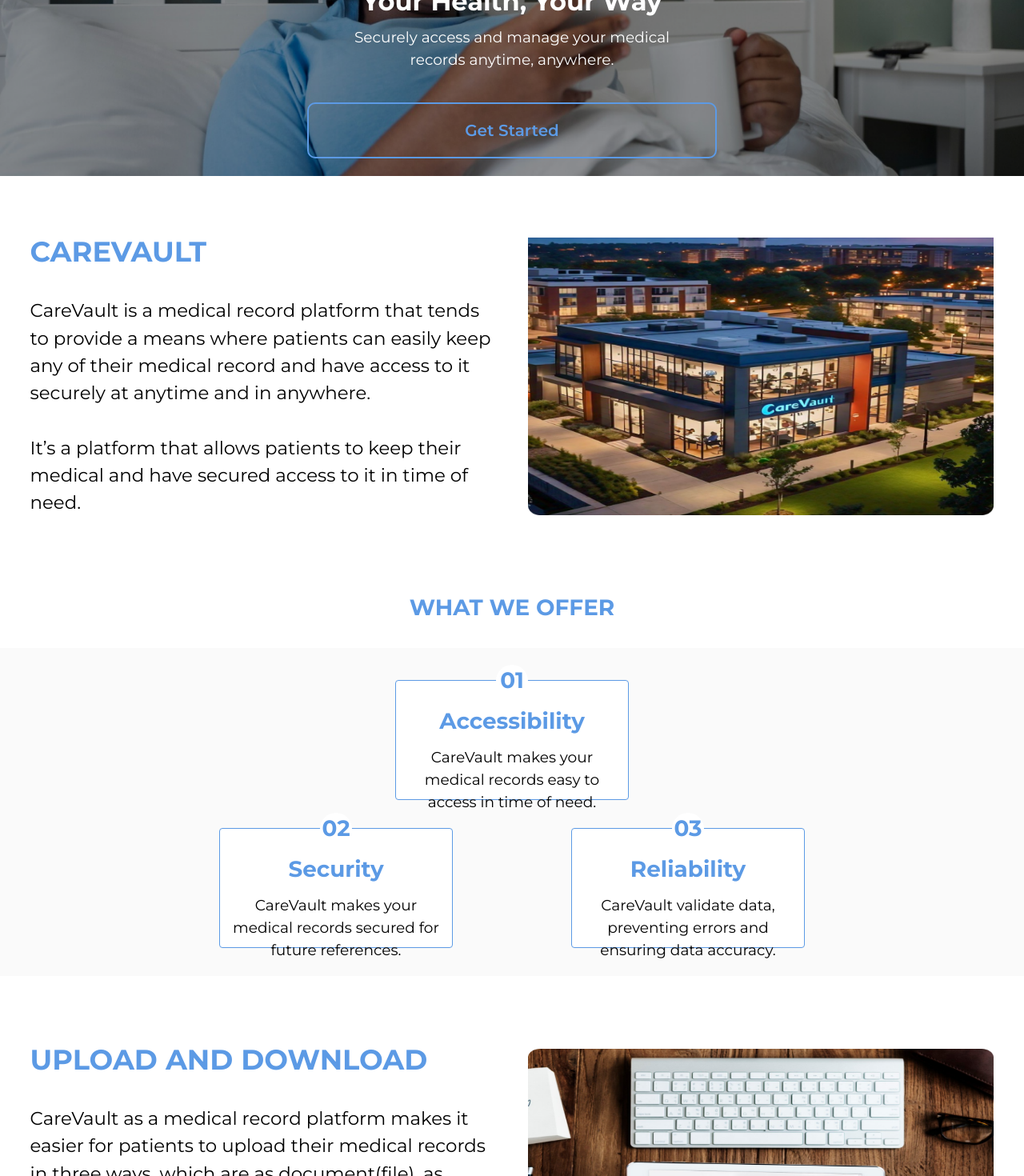
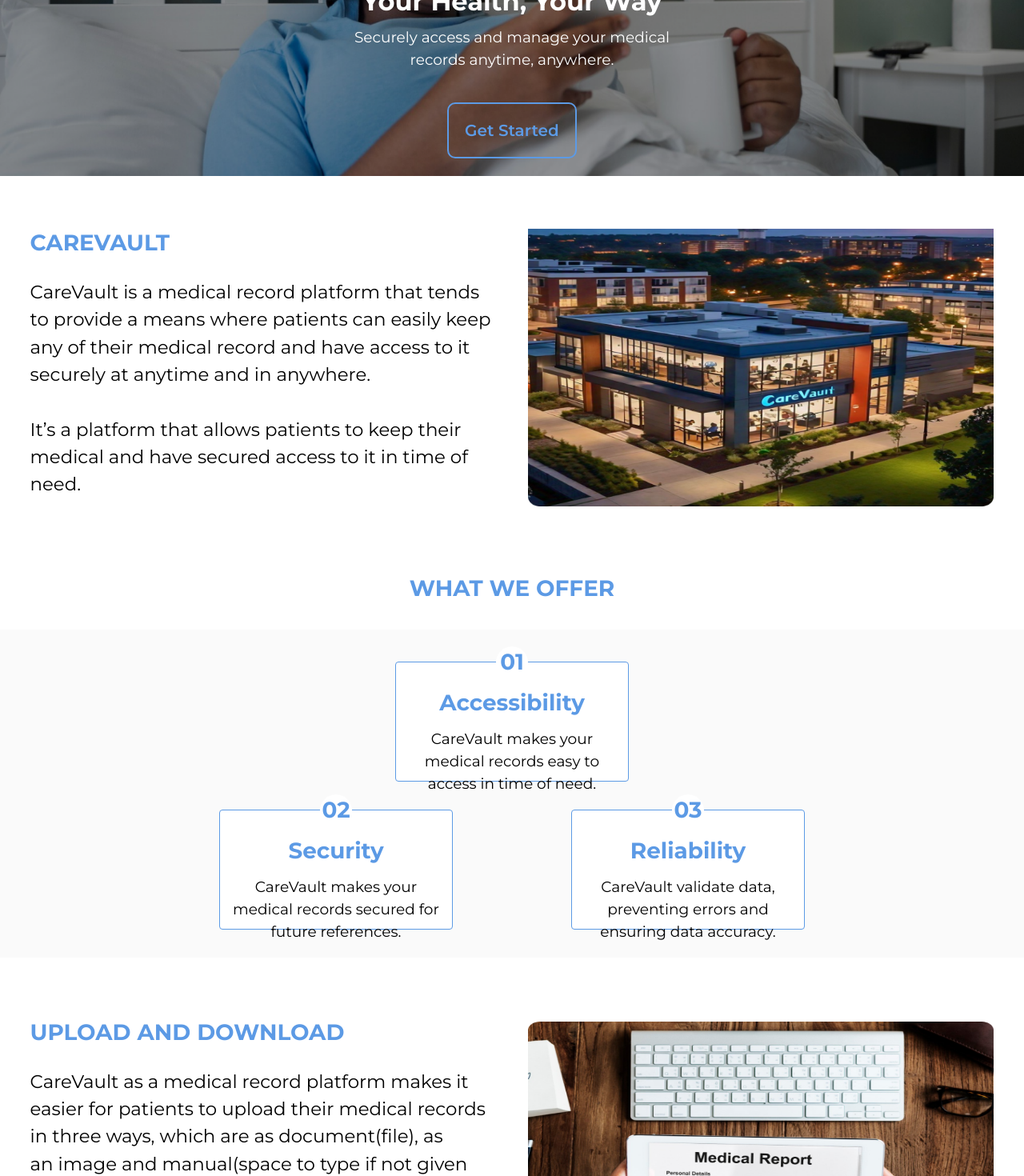
Before and after one commit to adeola02/CareVaultApp, a React (Vite) app: page / in a window 1280 px wide. Shown: the part 260-1730 px from the top of the page at 80% size. Built offline with nearby package versions, Linux system fonts and the light colour scheme.

Commit message:
Fix: Landing Page

```diff
--- a/src/Auth/SignUp.jsx
+++ b/src/Auth/SignUp.jsx
@@ -153,7 +153,7 @@
               <input
                 id="email"
                 type="email"
-                placeholder="Email"
+                placeholder="E-mail"
                 name="email"
                 value={formData.email}
                 onChange={handleChange}
--- a/src/AuthCss/Login.css
+++ b/src/AuthCss/Login.css
@@ -4,10 +4,14 @@
   display: grid;
   place-items: center;
   block-size: 100svh;
-
   & input,
   & select {
     height: 40px;
+  }
+
+  ::placeholder {
+    color: #000;
+    padding: 0;
   }
 }
 
@@ -84,7 +88,7 @@
   }
 }
 
-@media (width <= 400px) {
+@media (width <= 430px) {
   .login-page {
     block-size: 100%;
   }
--- a/src/AuthCss/ResetPassword.css
+++ b/src/AuthCss/ResetPassword.css
@@ -8,6 +8,11 @@
   & input,
   & select {
     height: 40px;
+  }
+
+  ::placeholder {
+    color: #000;
+    padding: 0;
   }
 }
 
@@ -20,8 +25,6 @@
   align-items: center;
   justify-content: center;
   padding-bottom: 40px;
-
-  /* justify-content: space-around; */
   border-radius: 10px;
   padding-top: 20px;
 }
@@ -33,22 +36,18 @@
 }
 
 /* reset-password Form */
-
 .formText {
   margin-block-end: 20px;
   text-align: start;
 
-    & p{
+  & p {
     margin-block-start: -13px;
   }
-
 }
 
 .reset-password-form {
   width: 60%;
   text-align: center;
-
-
 
   & h3 {
     color: var(--blue);
@@ -63,7 +62,6 @@
   & input {
     inline-size: 100%;
     margin-block-end: 10px;
-    }
   }
 }
 
--- a/src/AuthCss/Sign.css
+++ b/src/AuthCss/Sign.css
@@ -8,6 +8,11 @@
   & input,
   & select {
     height: 40px;
+  }
+
+  ::placeholder {
+    color: #000;
+    padding: 0;
   }
 }
 
@@ -27,7 +32,6 @@
   justify-content: space-between;
   align-items: center;
   inline-size: 90%;
-  /* margin-block-start: -30px; */
 }
 
 /* Signup Form */
@@ -51,14 +55,16 @@
     display: flex;
     justify-content: space-between;
     & label:first-child {
-      inline-size: 45%;
+      background-color: transparent;
+      inline-size: 48%;
       & input {
         inline-size: 100%;
       }
     }
 
     & label:last-child {
-      inline-size: 45%;
+      background-color: transparent;
+      inline-size: 48%;
       & select {
         inline-size: 100%;
       }
@@ -81,7 +87,7 @@
 .terms-wrapper {
   margin-block-end: 20px;
   display: flex;
-  align-items: center;
+  align-items: start;
   justify-content: center;
   & input {
     block-size: 20px;
@@ -90,6 +96,7 @@
 
   & span {
     color: #000;
+    text-align: start;
   }
 }
 
@@ -102,7 +109,7 @@
   }
 }
 
-@media (width <= 400px) {
+@media (width <= 450px) {
   .signup-page {
     block-size: 100%;
   }
--- a/src/components/CarevaultInfo/CarevaultInfo.css
+++ b/src/components/CarevaultInfo/CarevaultInfo.css
@@ -18,8 +18,9 @@
   & .carevault-info-text {
     padding: 20px;
     inline-size: 100%;
+    order: 2;
 
-    & h1 {
+    & h2 {
       color: var(--blue);
     }
 
@@ -55,6 +56,7 @@
 
     & .carevault-info-text {
       inline-size: 50%;
+      order: initial;
     }
   }
 }
--- a/src/components/CarevaultInfo/CarevaultInfo.jsx
+++ b/src/components/CarevaultInfo/CarevaultInfo.jsx
@@ -11,7 +11,7 @@
   return (
     <section className="carevault-info-wrapper" data-aos="fade-up">
       <div className="carevault-info-text" data-aos="fade-up">
-        <h1 className="carevault-info-header">CAREVAULT </h1>
+        <h2 className="carevault-info-header">CAREVAULT </h2>
         <p>
           CareVault is a medical record platform that tends to provide a means
           where patients can easily keep any of their medical record and have
--- a/src/components/Hero/Hero.css
+++ b/src/components/Hero/Hero.css
@@ -37,7 +37,8 @@
   font-size: 20px;
   font-weight: 600;
   overflow: clip;
-  width: 40%;
+  width: fit-content;
+  padding-inline: 20px;
   position: relative;
   text-decoration: none;
   transition: 0.2s transform ease-in-out;
--- a/src/components/MedicalRecordInfo/MedicalRecordInfo.css
+++ b/src/components/MedicalRecordInfo/MedicalRecordInfo.css
@@ -19,8 +19,7 @@
     padding: 20px;
     inline-size: 100%;
 
-    & h1 {
-      font-size: 2rem;
+    & h2 {
       color: var(--blue);
     }
     & p {
--- a/src/components/MedicalRecordInfo/MedicalRecordInfo.jsx
+++ b/src/components/MedicalRecordInfo/MedicalRecordInfo.jsx
@@ -11,7 +11,7 @@
   return (
     <section className="medical-record-wrapper" data-aos="fade-up">
       <div className="medical-record-text" data-aos="fade-up">
-        <h1 className="medical-record-header">UPLOAD AND DOWNLOAD</h1>
+        <h2 className="medical-record-header">UPLOAD AND DOWNLOAD</h2>
         <p>
           CareVault as a medical record platform makes it easier for patients to
           upload their medical records in three ways, which are as
```
Lines whose indentation alone changed are shown as unchanged.
